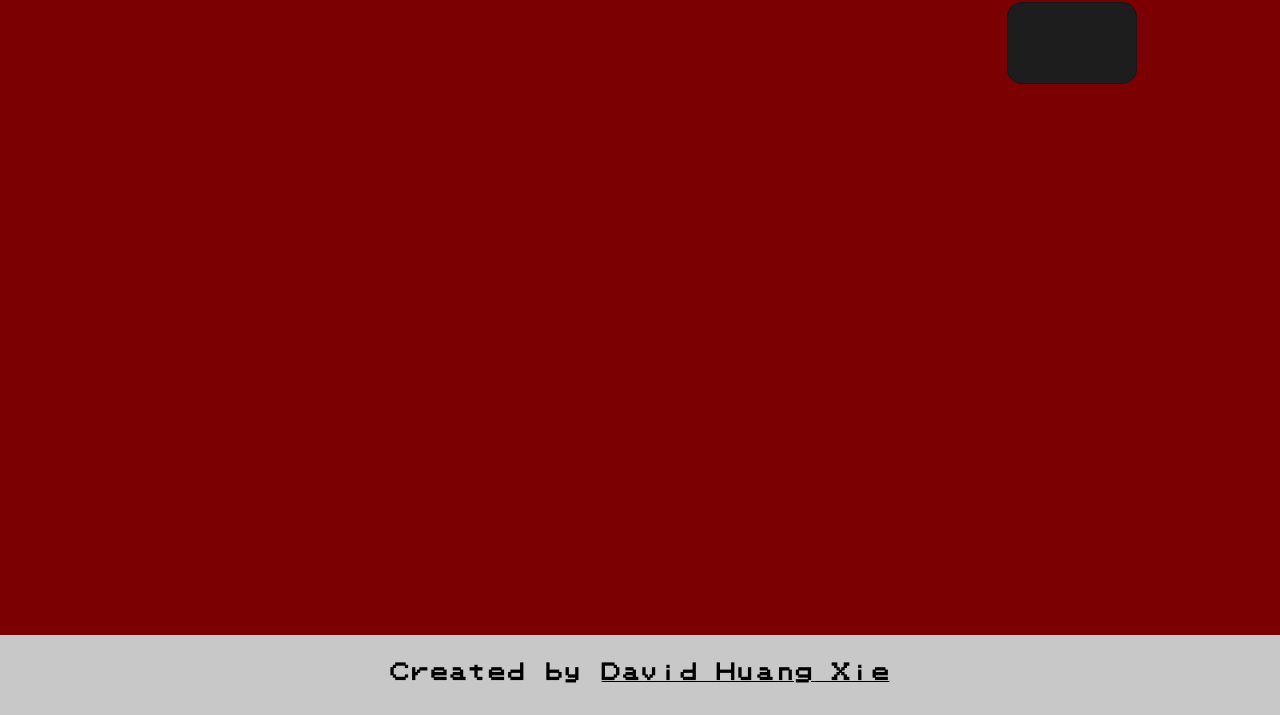
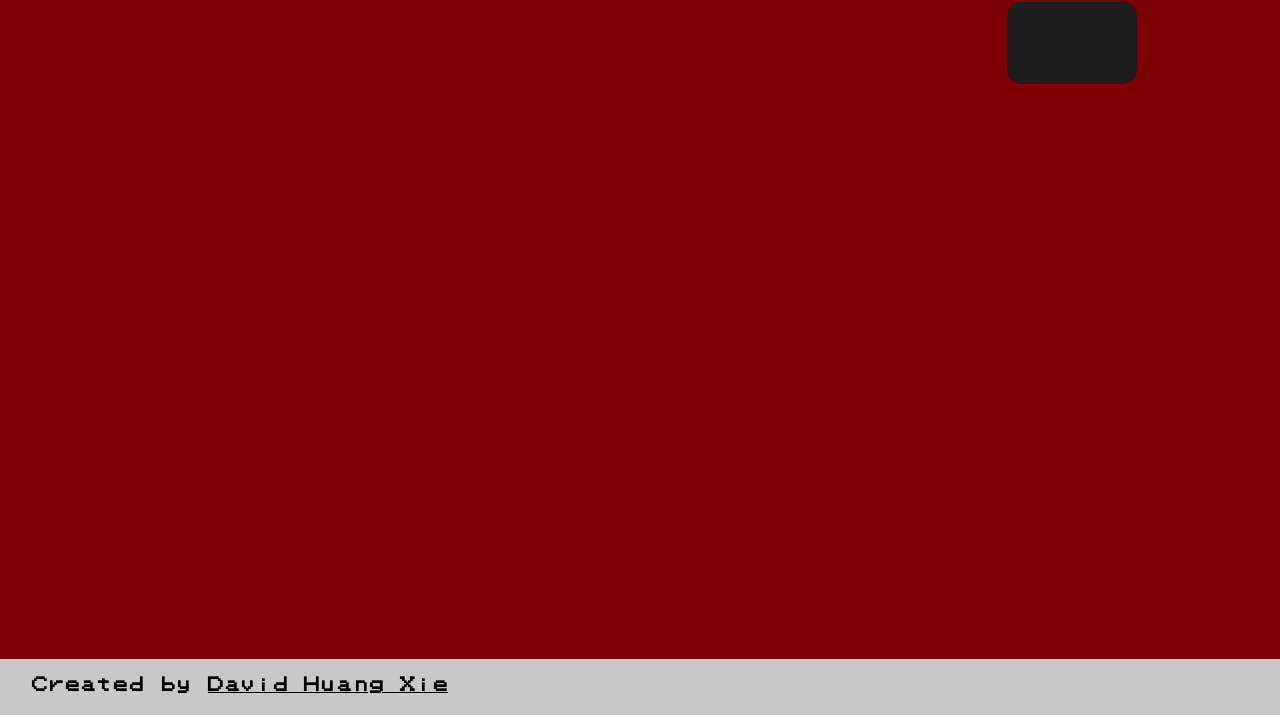
Before and after one commit to dhx101/pokedex, a plain HTML site: page index.html in a window 1280 px wide. Shown: the part 85-800 px from the top of the page. Drawn offline with nearby package versions, Linux system fonts and the light colour scheme; no server answers.

Commit message:
changed footer

```diff
--- a/styles/_footer.scss
+++ b/styles/_footer.scss
@@ -1,18 +1,19 @@
 .footer {
-    display: flex;
+	display: grid;
+	grid-template-columns: 4fr 1fr;
+    align-items: center;
     justify-content: center;
-    align-items: center;
 	background-color: rgb(200, 200, 200);
-    height: 10vh;
+	padding: 2.5vh 2.5vw;
 	width: 100%;
 	position: fixed;
 	bottom: 0px;
 	&-info {
 		color: black;
-        font-size: 1.2rem;
+		font-size: 1rem;
 		font-weight: 700;
-        a{
-            font-size: 1.2rem;
+		a {
+			font-size: 1rem;
 			color: black;
 			font-weight: 700;
 		}
```
Also changed, not shown: styles/pokeapi.css, 1 other file. Lines whose indentation alone changed are shown as unchanged.
